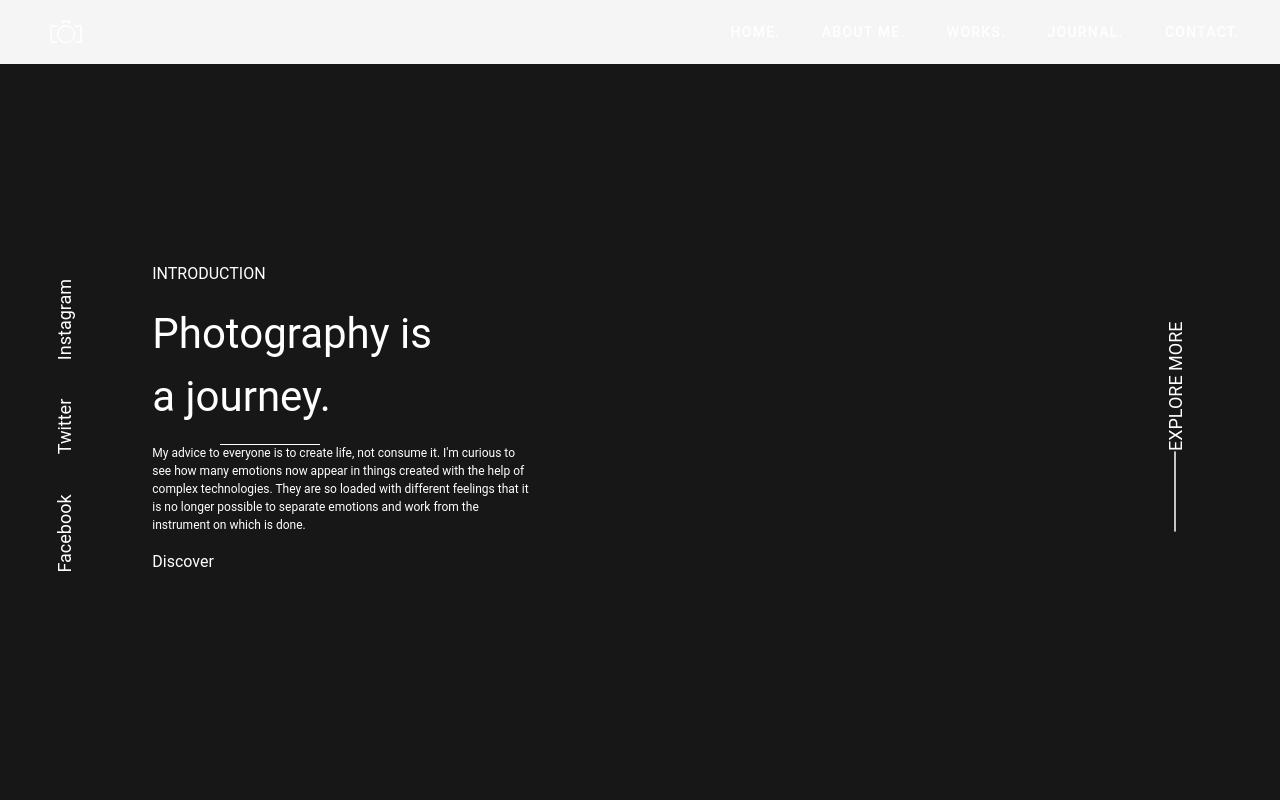
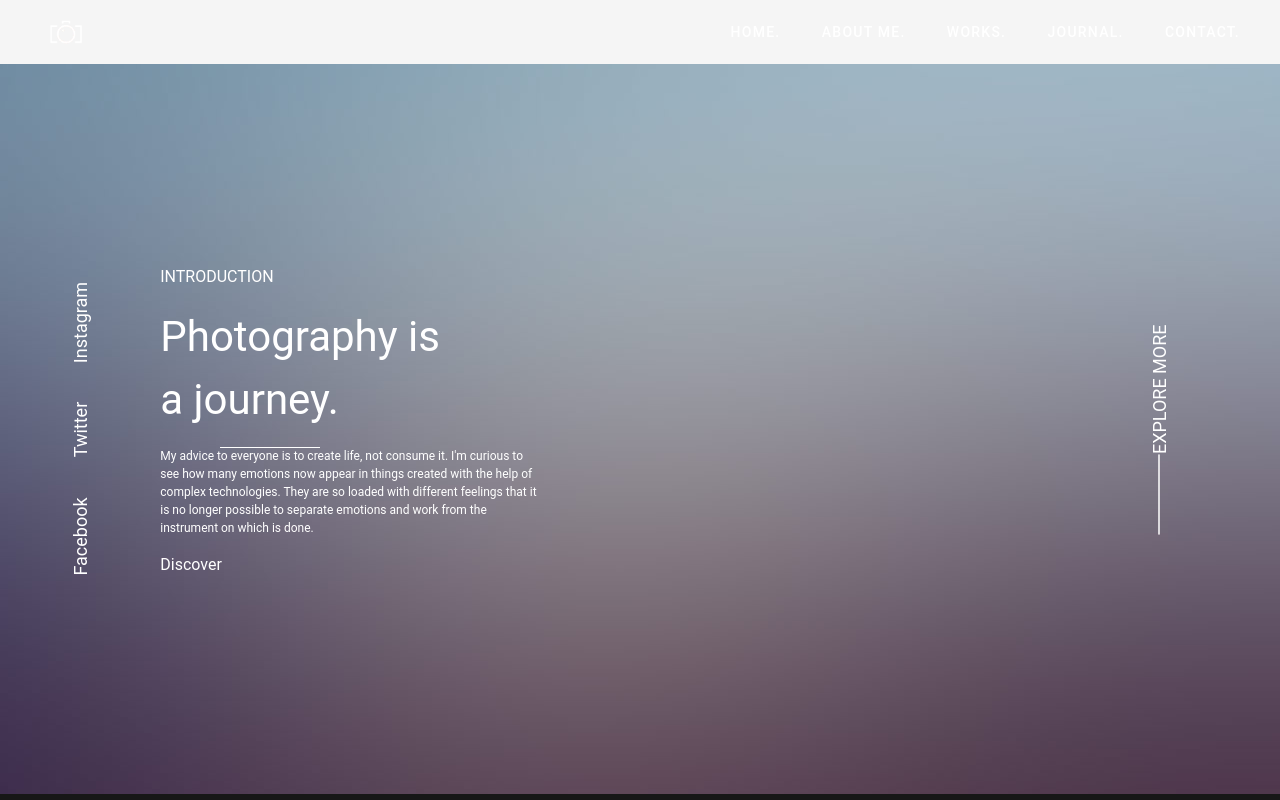
Before and after one commit to tupic98/Elaniin-Test, a Vue app: page / in a window 1280 px wide. Shown: the top 800 px of the page. Built offline with nearby package versions, Linux system fonts and the light colour scheme; a small style sheet from the web is missing.

Commit message:
Added background to introduction component

```diff
--- a/src/components/Introduction/Introduction.vue
+++ b/src/components/Introduction/Introduction.vue
@@ -1,4 +1,8 @@
 <template>
+  <v-parallax
+    height="730"
+    :src="banner"
+  >
     <div id="home" class="introduction">
       <div
         class="left_side"
@@ -56,6 +60,7 @@
         </v-layout>
       </div>
     </div>
+  </v-parallax>
 </template>
 
 <script lang="ts" src="./_introduction.ts">
--- a/src/components/Introduction/_introduction.scss
+++ b/src/components/Introduction/_introduction.scss
@@ -59,7 +59,7 @@ a {
 }
 
 .introduction {
-  min-height: calc(50vh - 0px);
+  min-height: calc(100vh - 76px);
   height: calc(100vh - 76px);
   max-height: calc(100vh - 76px);
   display: grid;
--- a/src/components/Introduction/_introduction.ts
+++ b/src/components/Introduction/_introduction.ts
@@ -1,12 +1,16 @@
 import { Component, Vue } from 'vue-property-decorator';
+// @ts-ignore
+import banner from '@/assets/banner.jpg';
 
 @Component
 export default class Introduction extends Vue {
+  banner: any = banner;
+
   mainText: string = 'Photography is \n a journey.'
 
-  mainParagraph: string = 'My advice to everyone is to create life, not consume it. I\'m curious to \n ' +
-    'see how many emotions now appear in things created with the help of \n ' +
-    'complex technologies. They are so loaded with different feelings that it \n ' +
-    'is no longer possible to separate emotions and work from the \n ' +
-    ' instrument on which is done.'
+  mainParagraph: string = 'My advice to everyone is to create life, not consume it. I\'m curious to \n '
+    + 'see how many emotions now appear in things created with the help of \n '
+    + 'complex technologies. They are so loaded with different feelings that it \n '
+    + 'is no longer possible to separate emotions and work from the \n '
+    + ' instrument on which is done.'
 }
```
Lines whose indentation alone changed are shown as unchanged.
